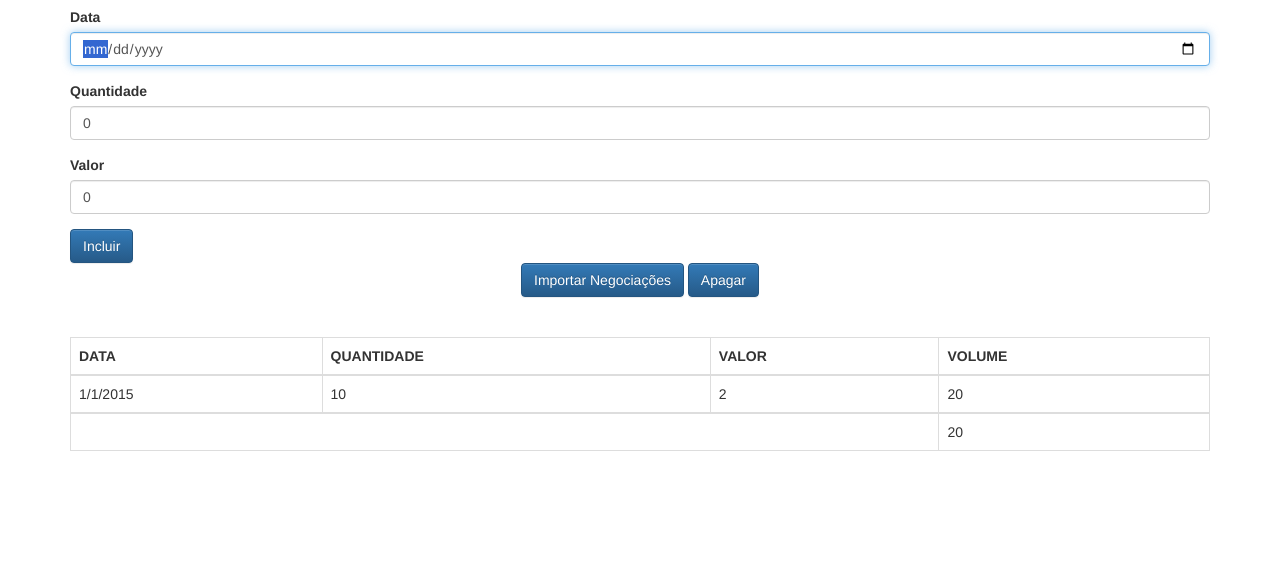
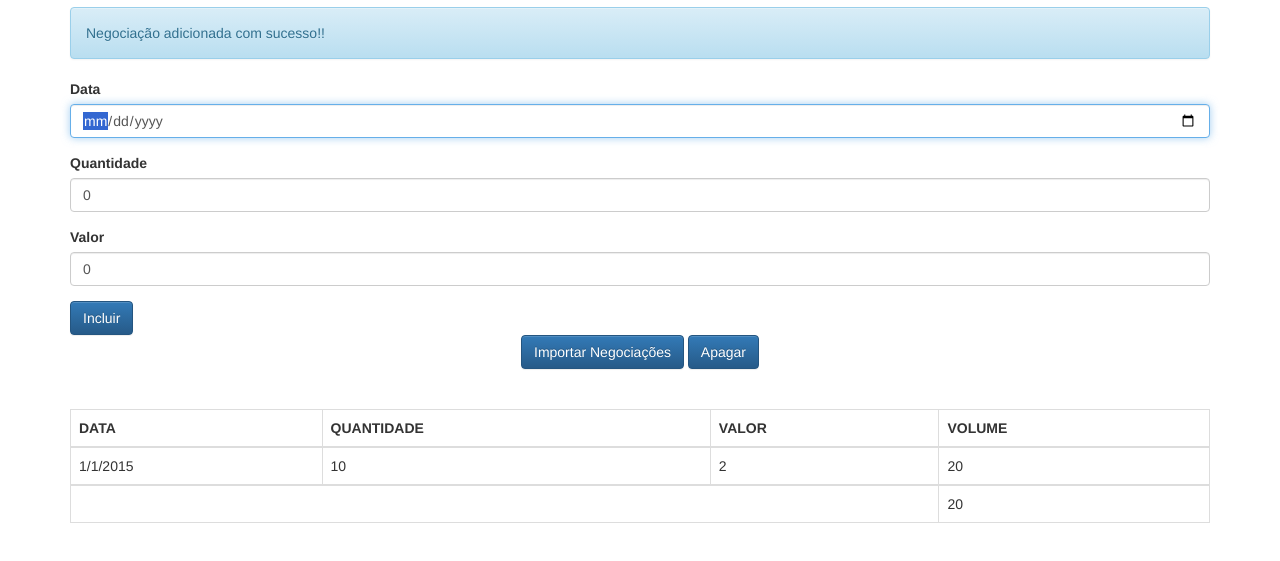
Before and after one commit to dpaula/dpaulaframe, a plain HTML site: page client/index.html in a window 1280 px wide. Both pictures are taken after typing "2020-01-15" into the empty fields and a click on the button "Incluir". Shown: the part 63-624 px from the top of the page. Drawn offline with Linux system fonts and the light colour scheme.

Commit message:
incluida mensagem com view

```diff
--- a/client/index.html
+++ b/client/index.html
@@ -12,6 +12,8 @@
 <body class="container">
 
     <h1 class="text-center">Negociações</h1>
+
+    <div id="mensagemView"></div>
 
     <form class="form" onsubmit="negociacaoController.adiciona(event)">
 
@@ -50,7 +52,9 @@
     <script src="js/app/controllers/NegociacaoController.js"></script>
     <script src="js/app/shared/DataHelper.js"></script>
     <script src="js/app/models/ListaNegociacoes.js"></script>
+    <script src="js/app/models/Mensagem.js"></script>
     <script src="js/app/views/NegociacoesView.js"></script>
+    <script src="js/app/views/MensagemView.js"></script>
     <script>
         let negociacaoController = new NegociacaoController();
     </script>
--- a/client/js/app/controllers/NegociacaoController.js
+++ b/client/js/app/controllers/NegociacaoController.js
@@ -10,6 +10,10 @@ class NegociacaoController{
 
         this._negociacoesView = new NegociacoesView($('#negociacoesView'));
         this._negociacoesView.update(this._listaNegociacoes);
+
+        this._mensagem = new Mensagem();
+        this._mensagemView = new MensagemView($('#mensagemView'));
+        this._mensagemView.update(this._mensagem);
     }
 
     adiciona(event){
@@ -17,6 +21,9 @@ class NegociacaoController{
 
         this._listaNegociacoes.adiciona(this._criaNegociacao());
         this._negociacoesView.update(this._listaNegociacoes);
+
+        this._mensagem.texto = 'Negociação adicionada com sucesso!!';
+        this._mensagemView.update(this._mensagem);
 
         this._limpaFormulario();
     }
--- a/client/js/app/models/Mensagem.js
+++ b/client/js/app/models/Mensagem.js
@@ -1,6 +1,7 @@
 class Mensagem{
 
-    constructor(texto='hotDog'){
+    //incluindo valor default no construtor
+    constructor(texto=''){
         this._texto = texto;
     }
 
--- /dev/null
+++ b/client/js/app/views/MensagemView.js
@@ -0,0 +1,15 @@
+class MensagemView{
+
+    constructor(elemento){
+        this._elemento = elemento;
+    }
+
+    _template(model){
+        return model.texto ? `<p class="alert alert-info">${model.texto}</p>` : `<p></p>`;
+    }
+
+    update(model){
+        this._elemento.innerHTML = this._template(model);
+    }
+
+}
```
